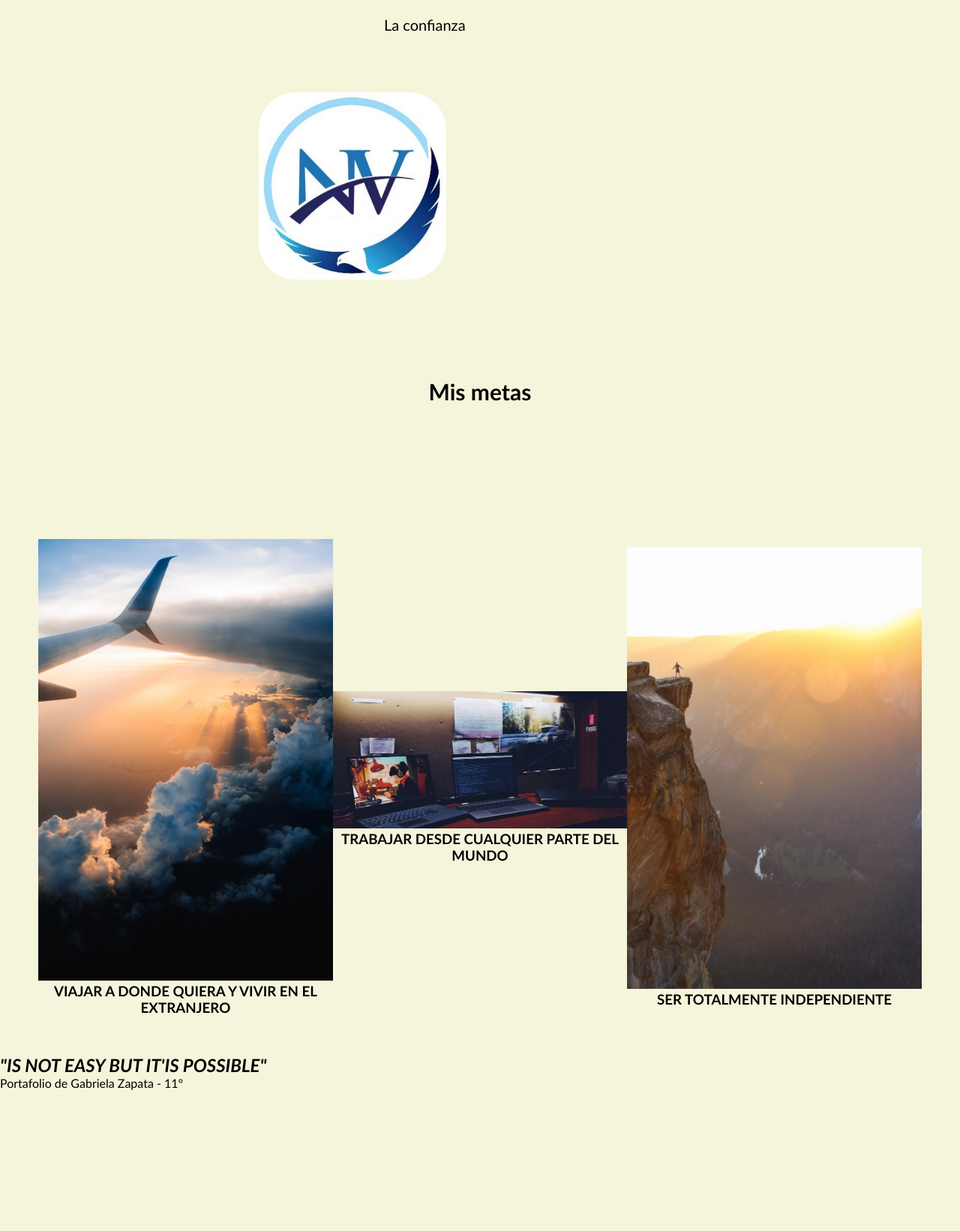
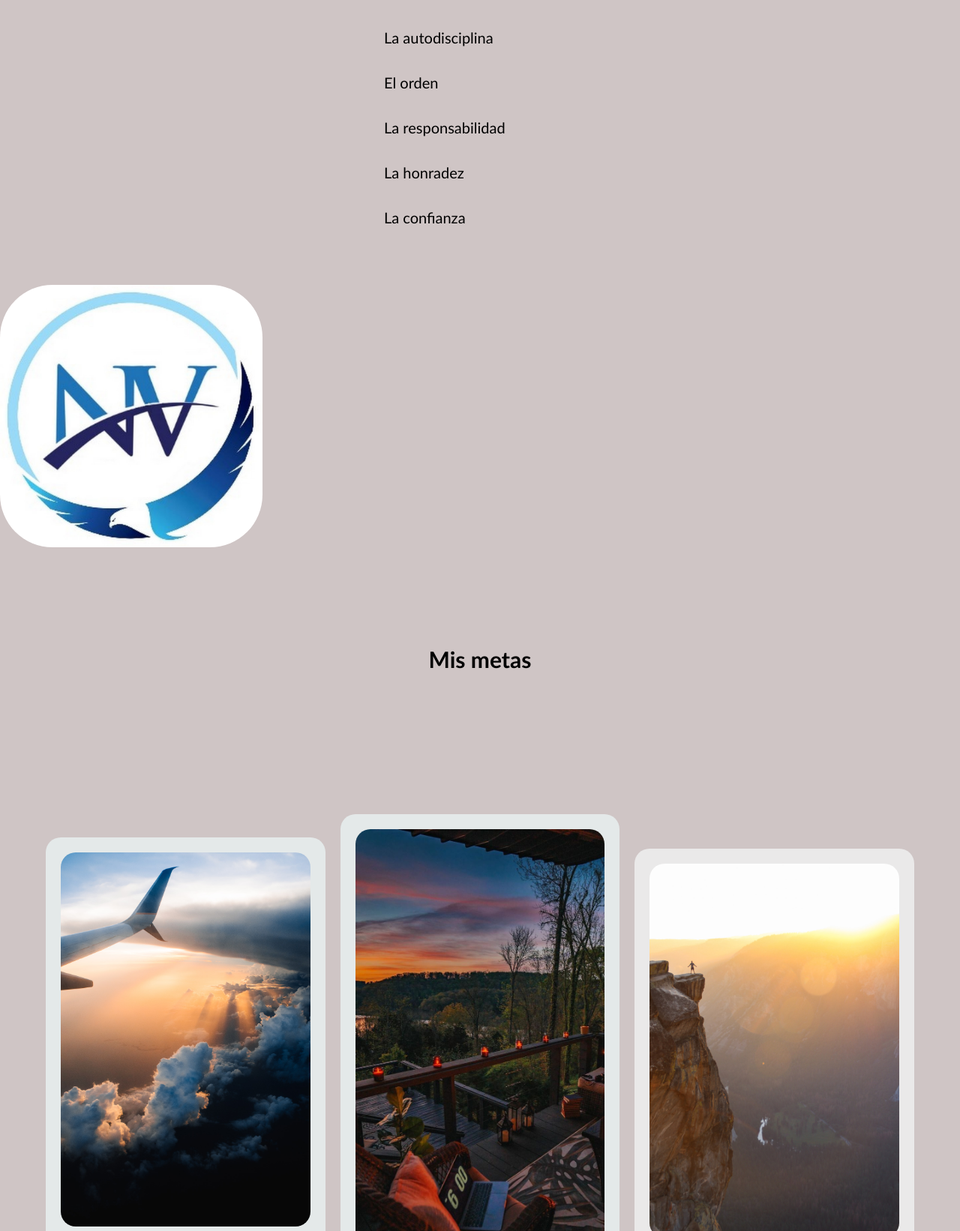
Before and after one commit to GabrielaZA/Programacion, a plain HTML site: page Programationclub.html in a window 1280 px wide. Shown: the part 1158-2800 px from the top of the page at 75% size. Before the commit the page ends 2612 px from the top, so only its background shows below. Drawn offline with Linux system fonts and the light colour scheme.

Commit message:
Agregue Css

```diff
--- /dev/null
+++ b/Css/estilo.css
@@ -0,0 +1,245 @@
+* {
+    box-sizing: border-box;
+    margin: 0%;
+    padding: 0%;
+    width: 100%;
+    font-family: 'Trebuchet MS', 'Lucida Sans Unicode', 'Lucida Grande', 'Lucida Sans', Arial, sans-serif;
+}
+
+body {
+    margin: 0%;
+    padding: 0%;
+    background-color: rgb(207, 197, 197);
+}
+
+/* --- HEADER -- */
+header {
+    display: flex;
+    flex-wrap: wrap; /* --- las imagenes se organizan automaticamente cuando se cambian los dispositivos -- */
+    justify-content: space-around;
+    text-align: center;
+    background-image: url(/img/fondo.jpg);
+    background-size: 100%;
+    padding: 15%;
+}
+
+header > img {
+    width: 150px;
+}
+
+header > h1 {
+    color: black;
+    font-size: 50px;
+    background-color: rgba(255, 255, 255, 0.514);
+    padding: 20px;
+    border-radius: 20px;
+    width: 500px;
+    line-height: 80px;
+}
+
+/* --- QUIEN SOY -- */
+
+.quiensoy{
+    display: flex;
+    justify-content: space-around;
+    align-items: center;
+    text-align: justify;
+    padding-left: 20%;
+    padding-right: 20%;
+    padding-top: 10%;
+    padding-bottom: 10%;
+}
+
+.quiensoy .img > p {
+    font-size: 20px;
+    line-height: 30px;
+    color: black;
+}
+
+.quiensoy .img > img{
+    width: 70%;
+    padding-left: 600px;
+}
+
+.quiensoy.txt > h2{
+    font-size: 60px;
+    margin-bottom: 10px;
+    color: black;
+}
+
+/* --- VALORES -- */
+
+.valores .listadevalores > p {
+    font-size: 25px;
+    margin-bottom: 50px;
+    color: black;
+    padding-left: 26%;
+    padding-right: 20%;
+}
+
+.valores .listadevalores > ul > li {
+    list-style: none;
+    font-size: 20px;
+    line-height: 60px;
+    color:black;
+    padding-left: 40%;
+    padding-right: 20%;
+}
+
+.valores .logocolegio > img {
+    margin-top: 60px;
+    width: 350px;
+    border-radius: 50px;
+    height: 350px;
+    margin: center;
+    -webkit-border-radius:20%;
+    -moz-border-radius:20%;
+    -o-border-radius:20%;
+
+}
+
+.mismetas >h2{
+    text-align: center;
+    font-size: 30px;
+    margin-top:10% ;
+    margin-bottom: 10%;
+}
+
+.mismetas .metas{
+    display: flex;
+    justify-content: space-around;
+    padding: 4%;
+    text-align: center;
+    align-items: center;
+}
+
+.mismetas .meta1 {
+    margin: 10px;
+    background-color: rgba(240, 255, 255, 0.623);
+    padding: 20px;
+    border-radius: 20px;
+    -webkit-border-radius:20px;
+    -moz-border-radius:20px;
+    -ms-border-radius:20px;
+    -o-border-radius:20px;
+}
+
+.mismetas .meta1 > img {
+    border-radius: 20px;
+    -webkit-border-radius: 20px;
+    -moz-border-radius: 20px;
+    -ms-border-radius: 20px;
+    -o-border-radius: 20px;
+    margin-bottom: 50px;
+}
+
+.mismetas .meta1 > h3 {
+    font-size: 20px;
+}
+
+.mismetas .meta2 {
+    margin: 10px;
+    background-color: rgba(240, 255, 255, 0.623);
+    padding: 20px;
+    border-radius: 20px;
+    -webkit-border-radius:20px;
+    -moz-border-radius:20px;
+    -ms-border-radius:20px;
+    -o-border-radius:20px;
+}
+
+.mismetas .meta2 > img {
+    border-radius: 20px;
+    -webkit-border-radius: 20px;
+    -moz-border-radius: 20px;
+    -ms-border-radius: 20px;
+    -o-border-radius: 20px;
+    margin-bottom: 20px;
+}
+
+.mismetas .meta2 > h3 {
+    font-size: 20px;
+}
+
+.mismetas .meta3 {
+    margin: 10px;
+    background-color: rgba(250, 255, 255, 0.623);
+    padding: 20px;
+    border-radius: 20px;
+    -webkit-border-radius:20px;
+    -moz-border-radius:20px;
+    -ms-border-radius:20px;
+    -o-border-radius:20px;
+}
+
+.mismetas .meta3 > img {
+    border-radius: 20px;
+
+    -webkit-border-radius: 20px;
+    -moz-border-radius: 20px;
+    -ms-border-radius: 20px;
+    -o-border-radius: 20px;
+    margin-bottom: 20px;
+}
+
+.mismetas .meta3 > h3 {
+    font-size: 20px;
+}
+
+/* --- FRASE -- */
+
+.frase {
+    text-align: center;
+    display: flex;
+    flex-wrap: wrap;
+    width: 900px;
+    margin: auto;
+    margin-bottom: 50px;
+}
+
+.frase > h2 {
+    padding-top: 50px;
+    padding-bottom: 50px;
+    background-color: rgb(153, 148, 148);
+    border-radius: 50px;
+    -webkit-border-radius: 50px;
+    -moz-border-radius: 50px;
+    -ms-border-radius: 50px;
+    -o-border-radius: 50px;
+}
+
+/* --- FOOTER -- */
+
+footer {
+    display: flex;
+    justify-content: space-around;
+    background-color: black;
+    text-align: start;
+    align-items: center;
+}
+
+footer p{
+    margin-left: 5%;
+    color: white;
+    padding: 1%;
+}
+
+.social {
+    display: flex;
+    justify-content: space-around;
+    text-align: center;
+    align-items: center;
+    width: 20%;
+    margin-right: 5%;
+}
+
+.social img {
+    border-radius: 20px;
+    padding: 30px;
+    align-items: center;
+}
+
+.social img:hover{
+    background-color:rgb(153, 148, 148) ;
+    transition-duration: 0.5s;
+}
--- a/Css/estilos.css
+++ /dev/null
@@ -1,90 +0,0 @@
-* {
-    box-sizing: border-box;
-    margin: 0%;
-    padding: 0%;
-    width: 100%;
-    font-family: 'Trebuchet MS', 'Lucida Sans Unicode', 'Lucida Grande', 'Lucida Sans', Arial, sans-serif;
-}
-
-body {
-    margin: 0%;
-    padding: 0%;
-    background-color: beige;
-}
-
-/* --- HEADER -- */
-header {
-    display: flex;
-    justify-content: space-around;
-    text-align: center;
-    background-image: url(/img/fondo.jpg);
-    padding: 15%;
-}
-
-.quiensoy{
-    display: flex;
-    justify-content: space-around;
-    align-items: center;
-    text-align: justify;
-    padding-left: 20%;
-    padding-right: 20%;
-    padding-top: 10%;
-    padding-bottom: 10%;
-}
-
-.quiensoy .img > img{
-    width: 70%;
-    padding-left: 600px;
-}
-
-.quiensoy.txt > h2{
-    font-size: 60px;
-    margin-bottom: 10px;
-    color: black;
-}
-
-/* --- VALORES -- */
-
-.valores .listadevalores > p {
-    font-size: 25px;
-    margin-bottom: 50px;
-    color: black;
-    padding-left: 26%;
-    padding-right: 20%;
-}
-
-.valores .listadevalores > ul > li {
-    list-style: none;
-    font-size: 20px;
-    line-height: 60px;
-    color:black;
-    padding-left: 40%;
-    padding-right: 20%;
-}
-
-.valores .logocolegio > img {
-    margin-top: 60px;
-    width: 250px;
-    border-radius: 50px;
-    margin-left: 345px;
-    height:250px ;
-    -webkit-border-radios:20%;
-    -moz-border-radios:20%;
-    -o-border-radios:20%;
-
-}
-
-.mismetas >h2{
-    text-align: center;
-    font-size: 30px;
-    margin-top:10% ;
-    margin-bottom: 10%;
-}
-
-.mismetas .metas{
-    display: flex;
-    justify-content: space-around;
-    padding: 4%;
-    text-align: center;
-    align-items: center;
-}
--- a/Programationclub.html
+++ b/Programationclub.html
@@ -5,7 +5,7 @@
     <meta http-equiv="X-UA-Compatible" content="IE=edge">
     <meta name="viewport" content="width=device-width, initial-scale=1.0">
     <title>Gabriela Zapata - 11°</title>
-    <link rel="stylesheet" href="Css/estilos.css">
+    <link rel="stylesheet" href="Css/estilo.css">
 </head>
 <body>
     <header>
@@ -46,7 +46,7 @@
             </div>
 
             <div class="meta2">
-                <img src="img/meta2.jpg" alt="">
+                <img src="img/trabajodondesea.jpg" alt="">
                 <h3>TRABAJAR DESDE CUALQUIER PARTE DEL MUNDO</h3>
             </div>
 
@@ -61,7 +61,14 @@
         <h2><i>"IS NOT EASY BUT IT'IS POSSIBLE"</i></h2>
     </section>
 
-    <footer>Portafolio de Gabriela Zapata - 11°</footer>
+    <footer>
+        <p>Portafolio de Gabriela Zapata - 11°</p>
+        <div class="social">
+            <a href="https://www.instagram.com/?hl=en" target="_blank"><img src="img/instagram.png" alt=""></a>
+            <a href="https://twitter.com/?lang=en"target="_blank"><img src="img/twiter.png"></a>
+            <a href="https://api.whatsapp.com/"target="_blank"><img src="img/whatsapp.png"></a>
+        </div>
+    </footer>
 
 </body>
 </html>
```
Also changed, not shown: img/instagram.png (added), img/trabajodondesea.jpg (added), img/twiter.png (added), img/whatsapp.png (added).
